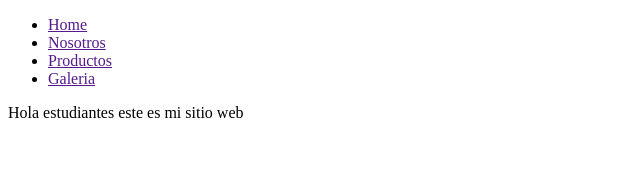
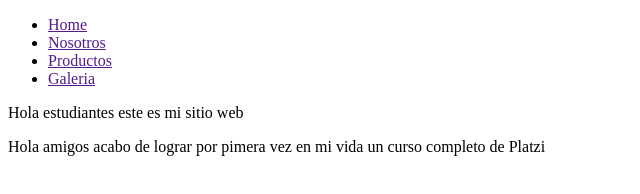
Before and after one commit to iaguirre19/proyectoDemoCursoPrework, a plain HTML site: page index.html in a window 1280 px wide. Shown: the whole page, without its empty margins (0-640 px from the left). Drawn offline with Linux system fonts and the light colour scheme.

```diff
--- a/index.html
+++ b/index.html
@@ -18,5 +18,6 @@
         </nav>
     </header>
     <p>Hola estudiantes este es mi sitio web</p>
+    <p>Hola amigos acabo de lograr por pimera vez en mi vida un curso completo de Platzi</p>
 </body>
 </html>
```
